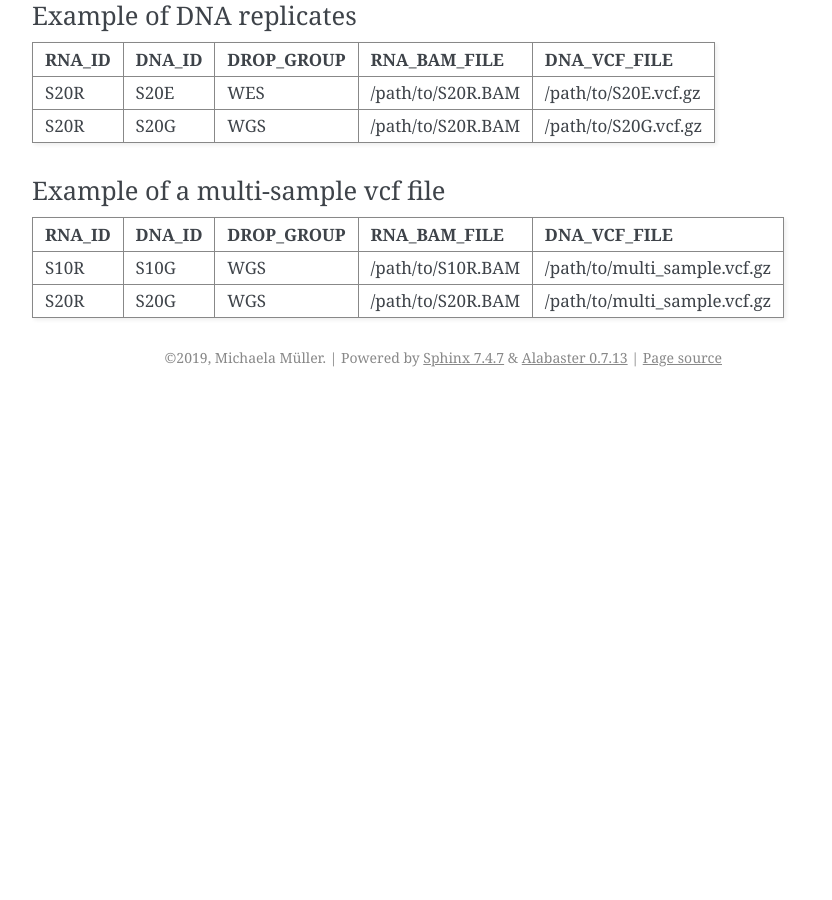
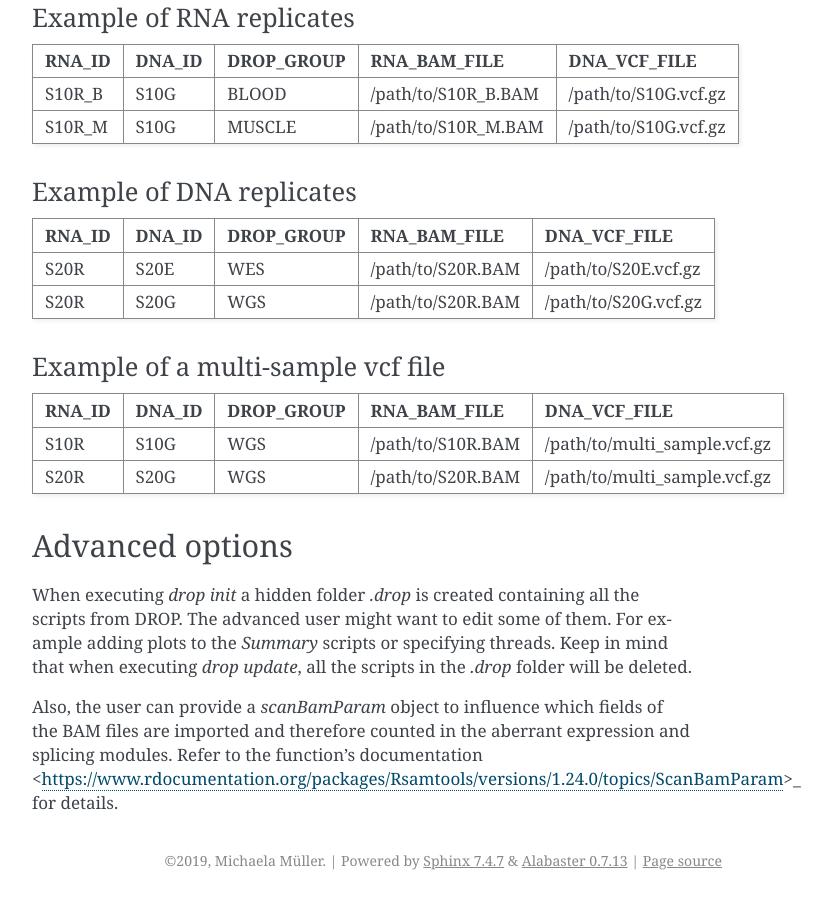
Before and after one commit to gagneurlab/drop, a Sphinx documentation site: the page built from docs/source/prepare.rst, in a window 1280 px wide and 900 px high, scrolled down 5022 px. Shown: the whole window, without its empty margins (388-1220 px from the left). Built offline with Sphinx 7.4.7, drawn with Linux system fonts in a browser that asks for light colours; before the commit the page ends 5419 px from its top, so only the background shows below that; some of the changed text lies outside the part shown.

Commit message:
advanced options added

```diff
--- a/docs/source/prepare.rst
+++ b/docs/source/prepare.rst
@@ -49,6 +49,7 @@
 geneAnnotation       dictionary  A key-value list of the annotation name (key) and the full path to the GTF file (value). More than one annotation file can be provided.  ``anno1: /path/to/gtf1.gtf``
 
                                                                                                                                                                           ``anno2: /path/to/gtf2.gtf``
+scanBamParam         character   Either null or the path to an Rds file containing a scanBamParam object. Refer to the advanced options below.                            ``/path/to/scanBamParam.Rds``
 tools                dictionary  A key-value list of different commands (key) and the command (value) to run them                                                         ``gatkCmd: gatk``
 
                                                                                                                                                                           ``bcftoolsCmd: bcftools``
@@ -144,3 +145,17 @@
 S10R    S10G    WGS         /path/to/S10R.BAM    /path/to/multi_sample.vcf.gz
 S20R    S20G    WGS         /path/to/S20R.BAM    /path/to/multi_sample.vcf.gz
 ======  ======  ==========  ===================  ==
+
+
+Advanced options
+----------------
+
+When executing `drop init` a hidden folder `.drop` is created containing all the
+scripts from DROP. The advanced user might want to edit some of them. For
+example adding plots to the `Summary` scripts or specifying threads.
+Keep in mind that when executing `drop update`, all the scripts in the `.drop`
+folder will be deleted.
+
+Also, the user can provide a `scanBamParam` object to influence which fields of
+the BAM files are imported and therefore counted in the aberrant expression and
+splicing modules. Refer to the function's documentation <https://www.rdocumentation.org/packages/Rsamtools/versions/1.24.0/topics/ScanBamParam>_ for details.
```
